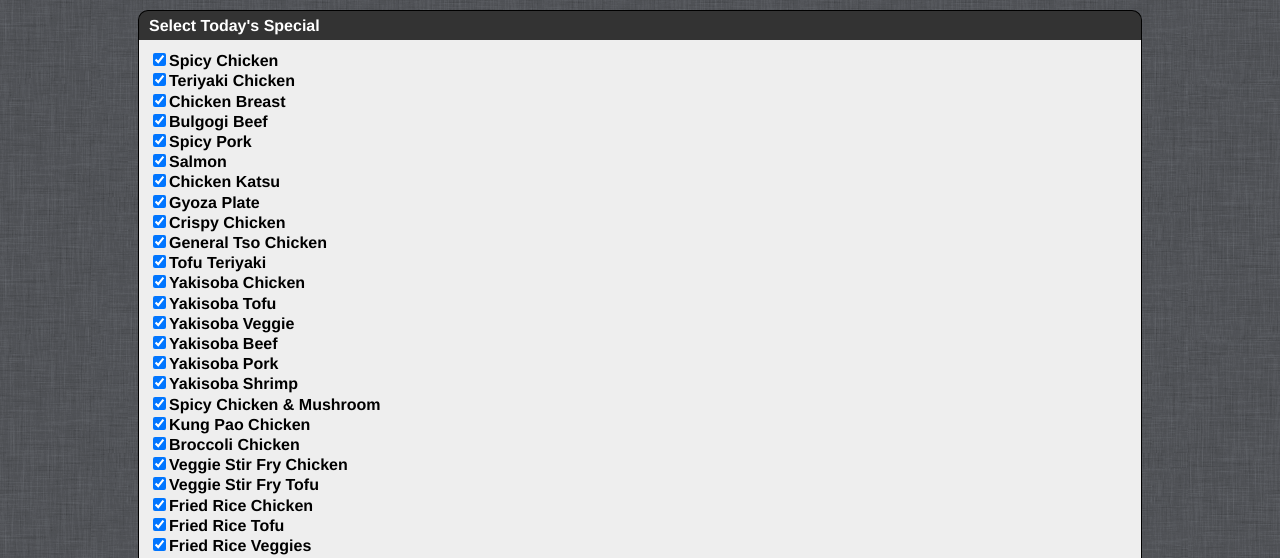
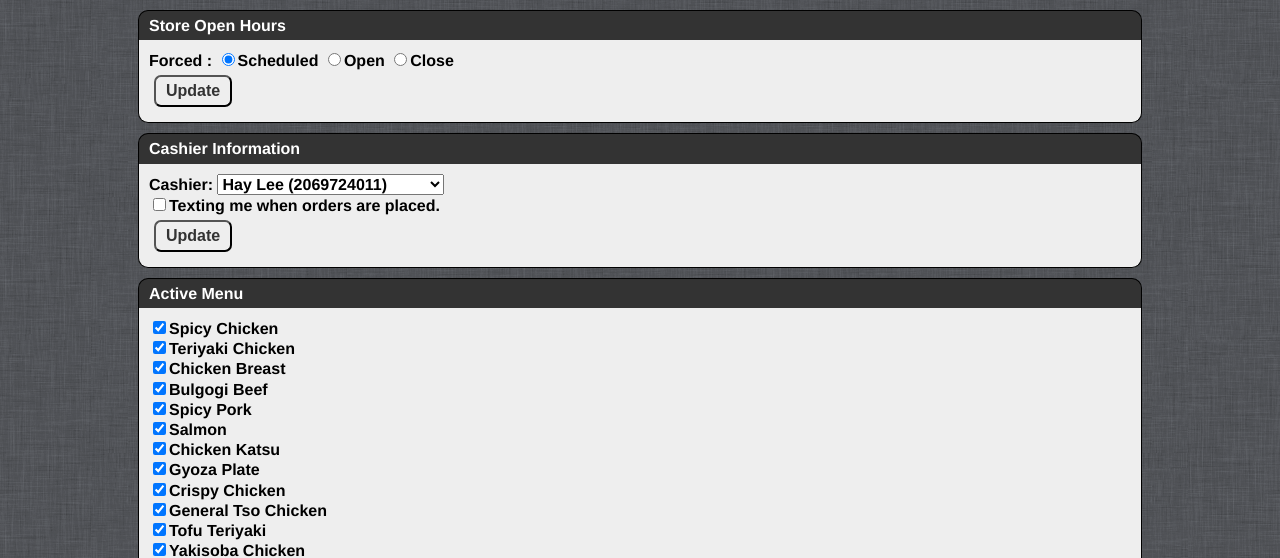
Before and after one commit to halee9/Midori, a PHP site: page /manager/manage_store.php in a window 1280 px wide. Shown: the part 44-602 px from the top of the page. Run offline with PHP 8.4, Linux system fonts and the light colour scheme; a user stored in the database is signed in; data comes from the database, SQL or seed files in the repository; some libraries are stand-ins or nearby versions.

Commit message:
modify get special

```diff
--- a/manager/manage_store.php
+++ b/manager/manage_store.php
@@ -3,13 +3,6 @@
 <?php include 'manager_header.php' ?>
 
 <div id='main_container'>
-	<div class="group_name radius_top">Select Today's Special</div>
-	<div class="group_body radius_bottom">
-		<div id="specials">
-		</div>
-		<div><button id="special_submit">Update</button></div>
-		<div id="special_updated_msg"></div>
-	</div>
 	<div class="group_name radius_top">Store Open Hours</div>
 	<div class="group_body radius_bottom">
 		<div id="forsed_closed">
@@ -34,6 +27,13 @@
 		<div><button id="cashier_submit">Update</button></div>
 		<div id="cashier_msg"></div>
 	</div>
+	<div class="group_name radius_top">Active Menu</div>
+	<div class="group_body radius_bottom">
+		<div id="specials">
+		</div>
+		<div><button id="special_submit">Update</button></div>
+		<div id="special_updated_msg"></div>
+	</div>
 </div>
 
 </body>
```
